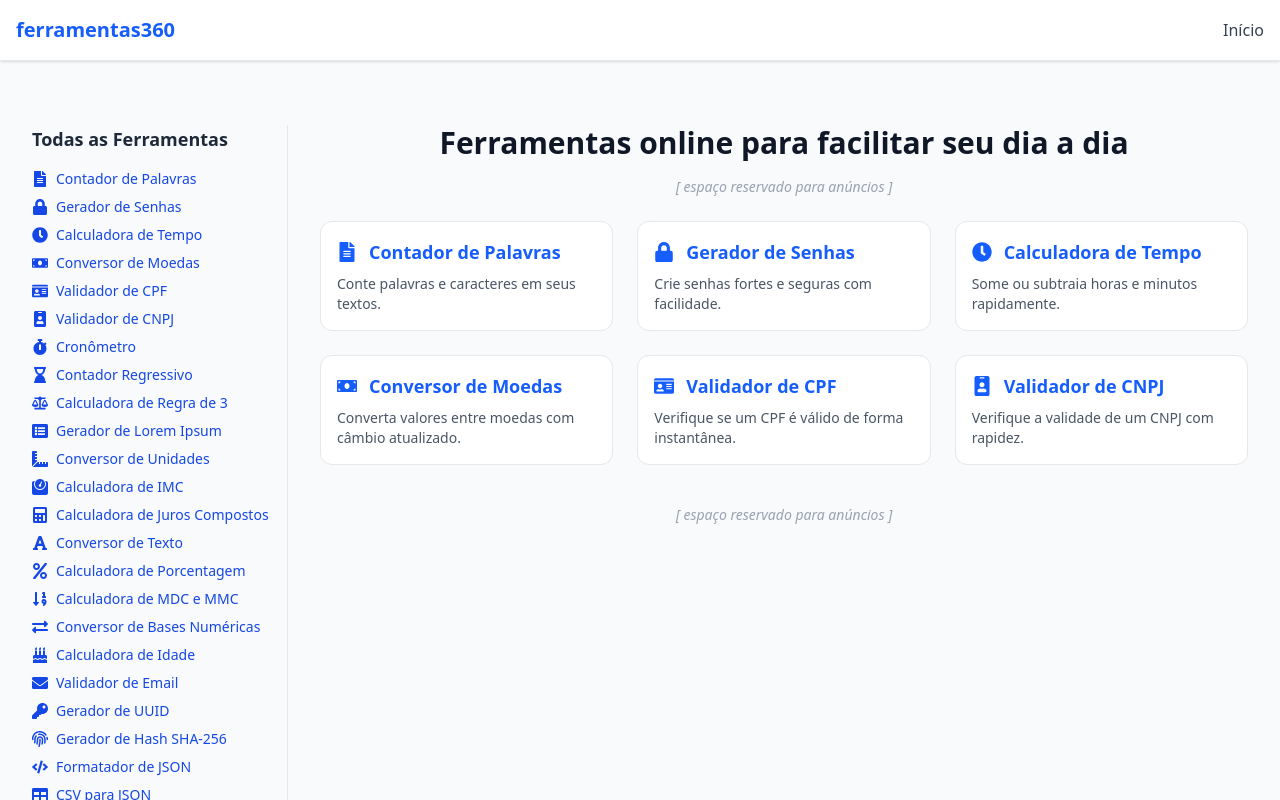
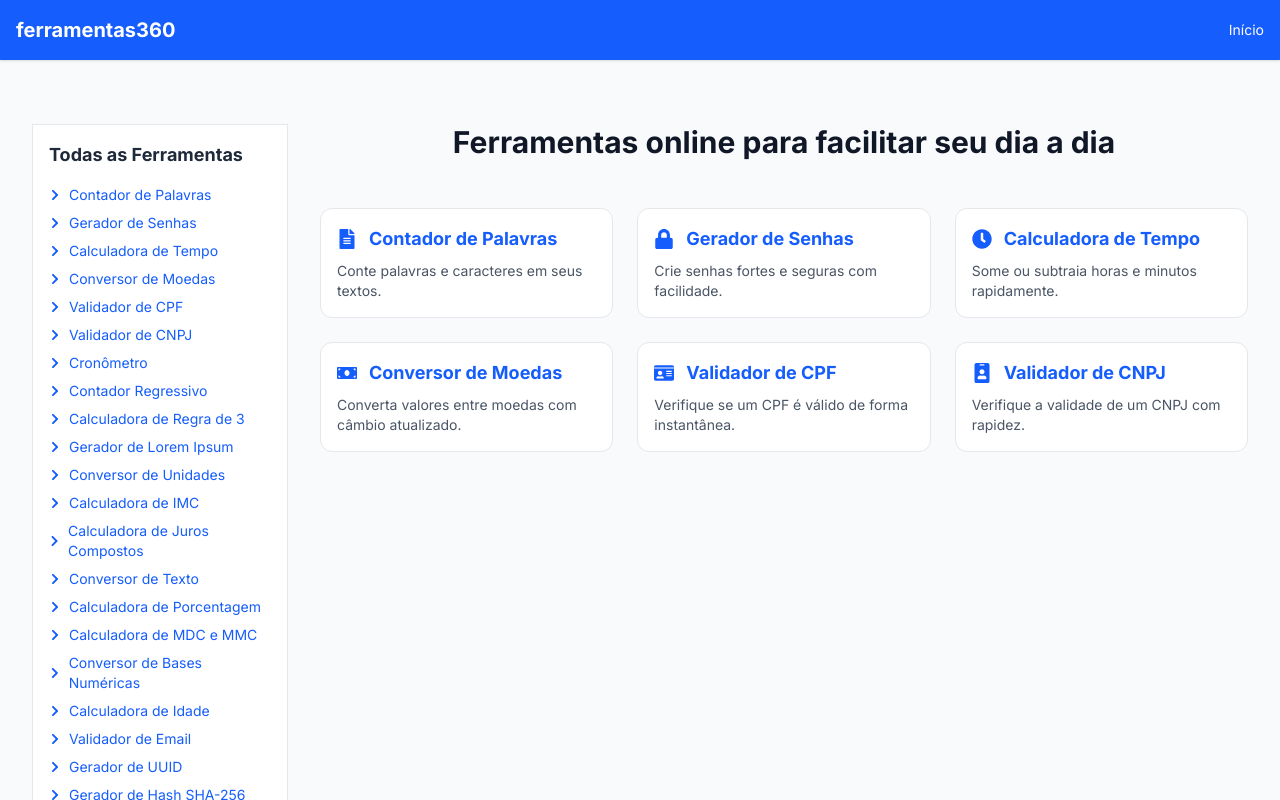
Before and after one commit to luizpcardoso/ferramentas360, a Next.js app: page / in a window 1280 px wide. Shown: the top 800 px of the page. Built offline with nearby package versions, Linux system fonts and the light colour scheme.

Commit message:
refactor layout and add adsense

```diff
--- a/src/app/ferramentas/layout.tsx
+++ b/src/app/ferramentas/layout.tsx
@@ -1,5 +1,6 @@
 import { ReactNode } from "react";
 import { ToolSidebar } from "@/components/ToolSidebar";
+import { AdPlaceholder } from "@/components/AdPlaceholder";
 
 export default function FerramentasLayout({ children }: { children: ReactNode }) {
   return (
@@ -7,15 +8,11 @@ export default function FerramentasLayout({ children }: { children: ReactNode })
       <ToolSidebar />
 
       <main className="flex-1">
-        <div className="mb-6 text-center text-sm text-gray-400 italic">
-          [ espaço reservado para anúncios ]
-        </div>
+        <AdPlaceholder slot="tool-top" />
 
         {children}
 
-        <div className="mt-10 text-center text-sm text-gray-400 italic">
-          [ espaço reservado para anúncios ]
-        </div>
+        <AdPlaceholder slot="tool-bottom" />
       </main>
     </section>
   );
--- a/src/app/globals.css
+++ b/src/app/globals.css
@@ -3,13 +3,15 @@
 :root {
   --background: #ffffff;
   --foreground: #171717;
+  --primary: #2563eb; /* azul principal */
+  --primary-dark: #1e40af;
 }
 
 @theme inline {
   --color-background: var(--background);
   --color-foreground: var(--foreground);
-  --font-sans: var(--font-geist-sans);
-  --font-mono: var(--font-geist-mono);
+  --color-primary: var(--primary);
+  --font-sans: var(--font-inter);
 }
 
 @media (prefers-color-scheme: dark) {
@@ -22,4 +24,5 @@
 body {
   background-color: #f9fafb; /* bg-gray-50 */
   color: #111827;            /* text-gray-900 */
+  font-family: var(--font-inter), sans-serif;
 }
--- a/src/app/layout.tsx
+++ b/src/app/layout.tsx
@@ -1,8 +1,15 @@
 import "./globals.css";
 import { ReactNode } from "react";
+import { Inter } from "next/font/google";
 import { Header } from "@/components/Header";
 import { Footer } from "@/components/Footer";
-import { Analytics } from "@vercel/analytics/next"
+import { Analytics } from "@vercel/analytics/next";
+
+const inter = Inter({
+  subsets: ["latin"],
+  weight: ["400", "700"],
+  variable: "--font-inter",
+});
 
 export const metadata = {
   title: "Ferramentas360 - Soluções online para facilitar seu dia a dia",
@@ -12,15 +19,16 @@ export const metadata = {
 export default function RootLayout({ children }: { children: ReactNode }) {
   return (
     <html lang="pt-BR">
-       <head>
-
+      <head>
         <script
           async
           src="https://pagead2.googlesyndication.com/pagead/js/adsbygoogle.js?client=ca-pub-1342640603806360"
           crossOrigin="anonymous"
         ></script>
       </head>
-      <body className="min-h-screen flex flex-col bg-gray-50 text-gray-900 antialiased">
+      <body
+        className={`${inter.className} min-h-screen flex flex-col bg-gray-50 text-gray-900 antialiased`}
+      >
         <Header />
         <main className="flex-grow container mx-auto px-4 py-8">
           {children}
--- a/src/app/page.tsx
+++ b/src/app/page.tsx
@@ -1,6 +1,8 @@
 import Link from "next/link";
 import { Metadata } from "next";
 import { tools } from "@/data/tools";
+import { AdPlaceholder } from "@/components/AdPlaceholder";
+import { ToolSidebar } from "@/components/ToolSidebar";
 
 export const metadata: Metadata = {
   title: "Ferramentas360 - Ferramentas online grátis para produtividade",
@@ -30,31 +32,14 @@ export default function HomePage() {
 
   return (
     <section className="container mx-auto px-4 py-8 lg:flex lg:gap-8">
-      <aside className="hidden lg:block w-64 border-r border-gray-200 pr-4">
-        <h3 className="text-lg font-bold mb-4 text-gray-800">Todas as Ferramentas</h3>
-        <ul className="space-y-2">
-          {tools.map((tool) => (
-            <li key={tool.href}>
-              <Link
-                href={tool.href}
-                className="flex items-center gap-2 text-sm text-blue-700 hover:underline"
-              >
-                <tool.icon className="w-4 h-4" />
-                {tool.title}
-              </Link>
-            </li>
-          ))}
-        </ul>
-      </aside>
+      <ToolSidebar />
 
       <main className="flex-1">
         <h1 className="text-2xl sm:text-3xl font-bold text-center mb-4 text-gray-900">
           Ferramentas online para facilitar seu dia a dia
         </h1>
 
-        <div className="mb-6 text-center text-sm text-gray-400 italic">
-          [ espaço reservado para anúncios ]
-        </div>
+        <AdPlaceholder slot="home-top" />
 
         <div className="grid gap-6 sm:grid-cols-2 lg:grid-cols-3">
           {destaque.map((tool) => (
@@ -74,9 +59,7 @@ export default function HomePage() {
           ))}
         </div>
 
-        <div className="mt-10 text-center text-sm text-gray-400 italic">
-          [ espaço reservado para anúncios ]
-        </div>
+        <AdPlaceholder slot="home-bottom" />
       </main>
     </section>
   );
--- a/src/components/AdPlaceholder.tsx
+++ b/src/components/AdPlaceholder.tsx
@@ -1,7 +1,36 @@
-export function AdPlaceholder({ position }: { position?: string }) {
-    return (
-      <div className="text-center text-sm text-gray-400 italic my-6">
-        [ espaço reservado para anúncios{position ? `: ${position}` : ""} ]
-      </div>
-    );
+"use client";
+
+import { useEffect } from "react";
+
+declare global {
+  interface Window {
+    adsbygoogle: unknown[];
   }
+}
+
+export function AdPlaceholder({ slot, position }: { slot?: string; position?: string }) {
+  // eslint-disable-next-line @typescript-eslint/no-unused-vars
+  const _unused = position;
+  const adSlot = slot || "1234567890";
+
+  useEffect(() => {
+    try {
+      (window.adsbygoogle = window.adsbygoogle || []).push({});
+    } catch (err) {
+      console.error(err);
+    }
+  }, []);
+
+  return (
+    <div className="my-6 flex justify-center">
+      <ins
+        className="adsbygoogle"
+        style={{ display: "block" }}
+        data-ad-client="ca-pub-1342640603806360"
+        data-ad-slot={adSlot}
+        data-ad-format="auto"
+        data-full-width-responsive="true"
+      ></ins>
+    </div>
+  );
+}
--- a/src/components/Footer.tsx
+++ b/src/components/Footer.tsx
@@ -1,3 +1,5 @@
+import { AdPlaceholder } from "@/components/AdPlaceholder";
+
 export function Footer() {
   return (
     <footer className="bg-gray-100 border-t border-gray-200 mt-12">
@@ -18,10 +20,7 @@ export function Footer() {
           </a>
         </div>
 
-          {/* Espaço reservado para anúncios futuros */}
-          <div className="mt-6 text-xs text-gray-400 italic">
-            Espaço reservado para anúncios
-          </div>
+        <AdPlaceholder slot="footer" />
       </div>
     </footer>
   );
--- a/src/components/Header.tsx
+++ b/src/components/Header.tsx
@@ -11,33 +11,29 @@ export function Header() {
   const closeMenu = () => setIsOpen(false);
 
   return (
-    <header className="bg-white shadow-sm border-b border-gray-200 relative z-50">
+    <header className="bg-blue-600 text-white shadow relative z-50">
       <div className="container mx-auto px-4 py-4 flex items-center justify-between">
-        <Link
-          href="/"
-          className="text-xl font-bold text-blue-600"
-          onClick={closeMenu}
-        >
+        <Link href="/" className="text-xl font-bold text-white" onClick={closeMenu}>
           ferramentas360
         </Link>
 
         <button
           onClick={toggleMenu}
-          className="md:hidden text-gray-700 focus:outline-none"
+          className="md:hidden text-white focus:outline-none"
           aria-label="Abrir menu"
         >
           {isOpen ? <X className="w-6 h-6" /> : <Menu className="w-6 h-6" />}
         </button>
 
         {/* Menu desktop */}
-        <nav className="hidden md:flex space-x-6">
-          <Link href="/" className="text-gray-700 hover:text-blue-600">
+        <nav className="hidden md:flex space-x-6 text-sm">
+          <Link href="/" className="hover:text-gray-200">
             Início
           </Link>
-          {/* <Link href="/ferramentas" className="text-gray-700 hover:text-blue-600">
+          {/* <Link href="/ferramentas" className="hover:text-gray-200">
             Ferramentas
           </Link>
-          <Link href="/sobre" className="text-gray-700 hover:text-blue-600">
+          <Link href="/sobre" className="hover:text-gray-200">
             Sobre
           </Link> */}
         </nav>
@@ -45,26 +41,26 @@ export function Header() {
 
       {/* Menu mobile sobreposto */}
       {isOpen && (
-        <div className="absolute top-full left-0 w-full bg-white border-t border-gray-200 md:hidden shadow-md z-50">
+        <div className="absolute top-full left-0 w-full bg-blue-600 md:hidden shadow-md z-50">
           <div className="px-4 pb-4">
             <Link
               href="/"
               onClick={closeMenu}
-              className="block py-2 text-gray-700 hover:text-blue-600"
+              className="block py-2 text-white hover:text-gray-200"
             >
               Início
             </Link>
             {/* <Link
               href="/ferramentas"
               onClick={closeMenu}
-              className="block py-2 text-gray-700 hover:text-blue-600"
+              className="block py-2 text-white hover:text-gray-200"
             >
               Ferramentas
             </Link>
             <Link
               href="/sobre"
               onClick={closeMenu}
-              className="block py-2 text-gray-700 hover:text-blue-600"
+              className="block py-2 text-white hover:text-gray-200"
             >
               Sobre
             </Link> */}
--- a/src/components/ToolSidebar.tsx
+++ b/src/components/ToolSidebar.tsx
@@ -13,7 +13,7 @@ export function ToolSidebar() {
       {/* Mobile toggle button */}
       <div className="lg:hidden mb-4">
         <button
-          className="flex items-center gap-2 text-sm text-blue-700 border border-blue-700 px-3 py-1 rounded"
+          className="flex items-center gap-2 text-sm text-blue-600 border border-blue-600 px-3 py-1 rounded"
           onClick={() => setOpen(!open)}
         >
           <FaBars className="w-4 h-4" />
@@ -33,7 +33,7 @@ export function ToolSidebar() {
             <li key={tool.href}>
               <Link
                 href={tool.href}
-                className="flex items-center gap-2 text-sm text-blue-700 hover:underline"
+                className="flex items-center gap-2 text-sm text-blue-600 hover:underline"
               >
                 <FaChevronRight className="w-3 h-3" />
                 {tool.title}
```
Lines whose indentation alone changed are shown as unchanged.
